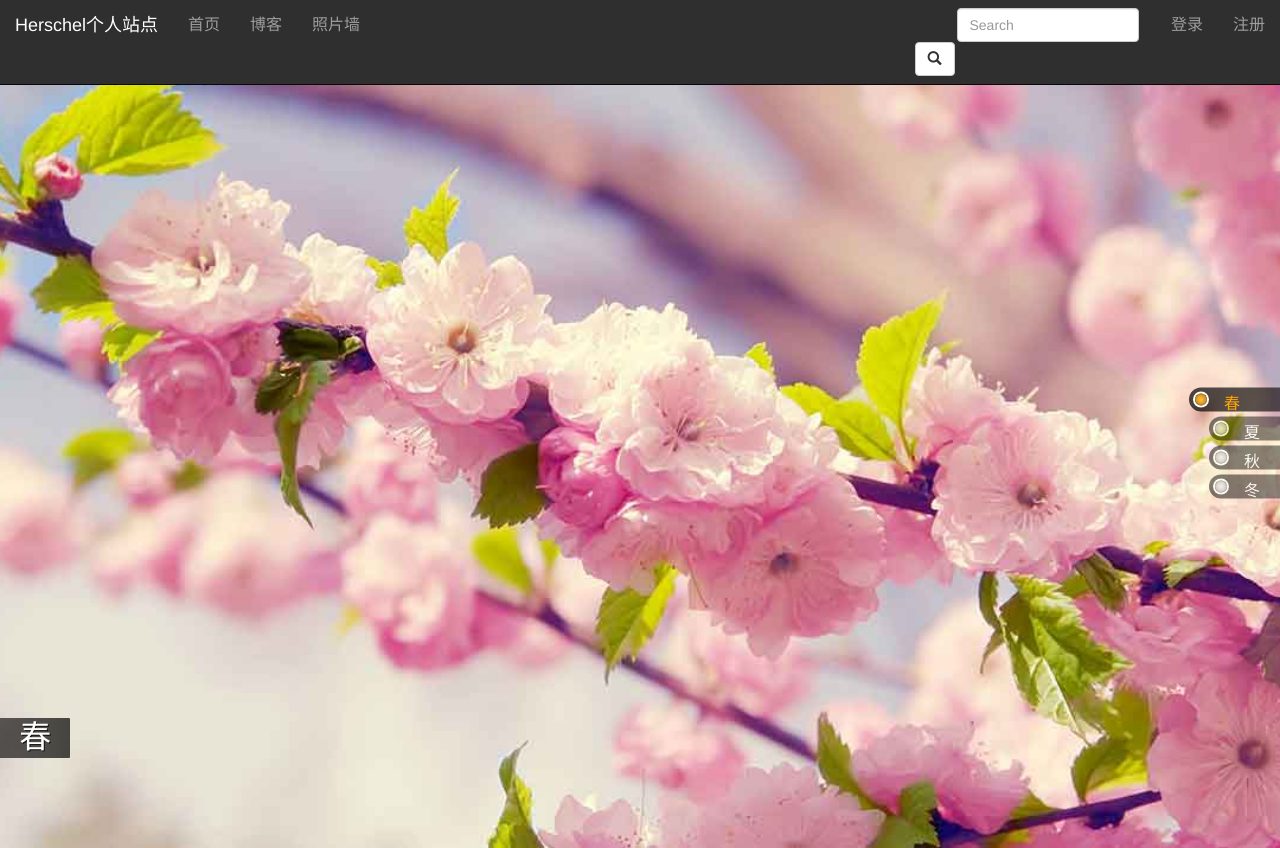
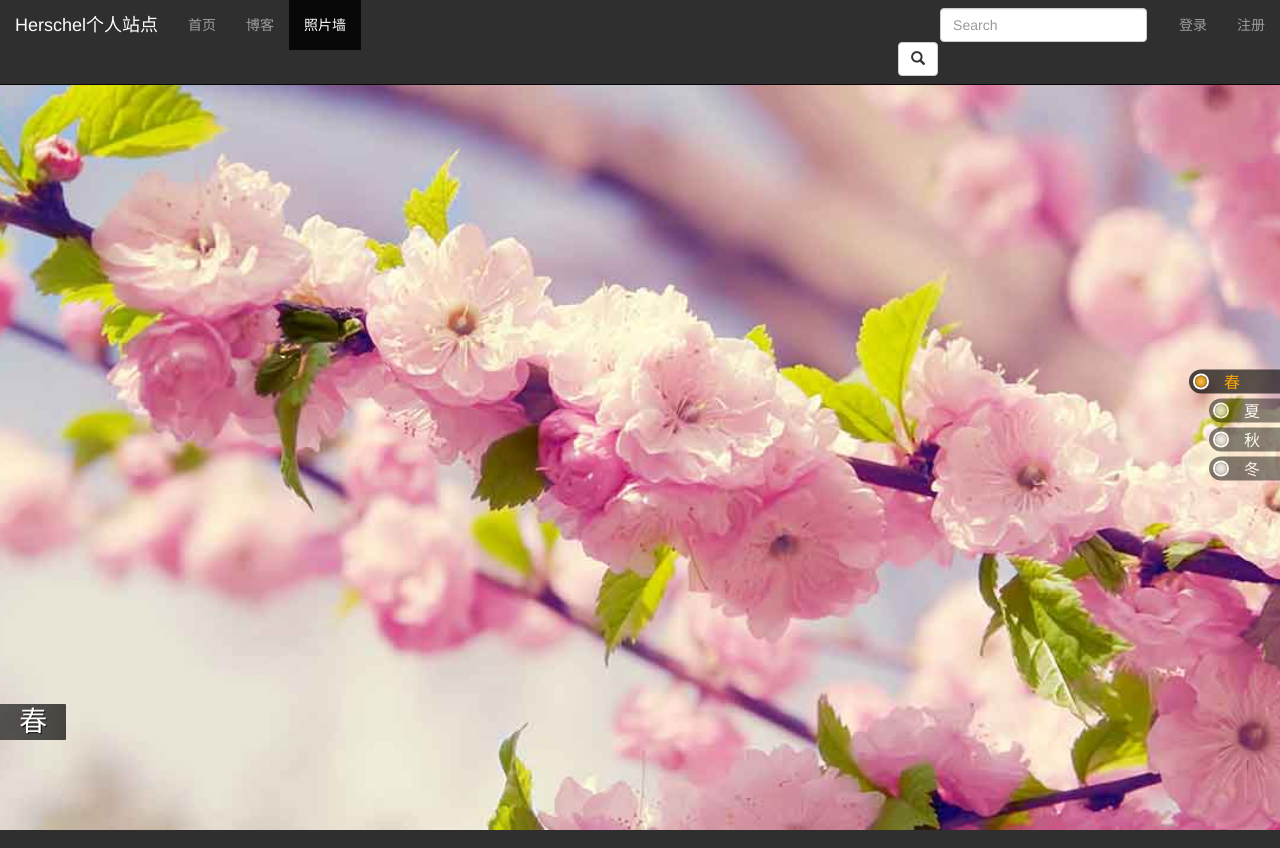
Before and after one commit to herschel-ma/django_blogsite_and_more, a Django app: template templates/photo_wall.html in a window 1280 px wide. Run offline with Django 3.2, Linux system fonts and the light colour scheme; the template is opened without the code that fills it, so the values that code supplies are empty; parts of the project's set-up code (start-up, migrations or seed data) failed here and were passed over; some libraries are stand-ins or nearby versions.

Commit message:
fix_photo_wall_active_state_add_font-size

```diff
--- a/static/css/photo_wall.css
+++ b/static/css/photo_wall.css
@@ -214,7 +214,7 @@ th {
 html,
 body {
   background: #000;
-  font: 100% Helvetica, sans-serif;
+  /* font: 100% Helvetica, sans-serif; */
 }
 
 h1 {
--- a/templates/photo_wall.html
+++ b/templates/photo_wall.html
@@ -1,5 +1,6 @@
 {%extends 'base.html'%}
 {%load staticfiles%}
+{%block photo_state_active%}active{%endblock%}
 {%block waifu_right %}{% endblock %}
 {%block snow_style %}{% endblock %}
 {% block header_extends %}
```
